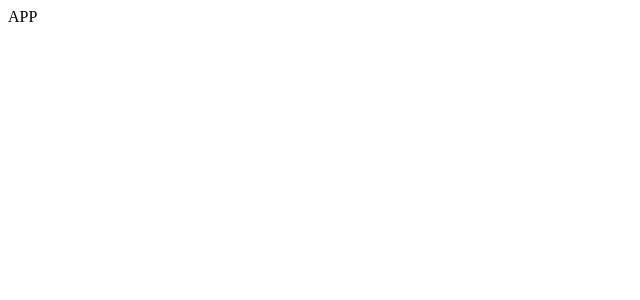
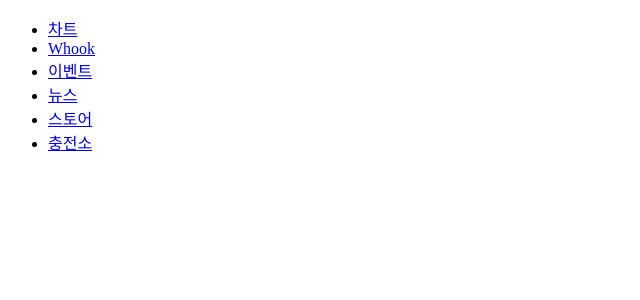
Before and after one commit to brother1-4752/hanteo, a React (Vite) app: page / in a window 1280 px wide. Shown: the top 300 px of the page, without its empty margins (0-640 px from the left). Built offline with nearby package versions, Linux system fonts and the light colour scheme.

Commit message:
chore: react-router-dom 라이브러리 설치 / feat: 레이아웃 및 마크업 작업 완료

```diff
--- a/package.json
+++ b/package.json
@@ -11,12 +11,14 @@
   },
   "dependencies": {
     "react": "^19.0.0",
-    "react-dom": "^19.0.0"
+    "react-dom": "^19.0.0",
+    "react-router-dom": "^7.1.5"
   },
   "devDependencies": {
     "@eslint/js": "^9.19.0",
     "@types/react": "^19.0.8",
     "@types/react-dom": "^19.0.3",
+    "@types/react-router-dom": "^5.3.3",
     "@vitejs/plugin-react": "^4.3.4",
     "eslint": "^9.19.0",
     "eslint-plugin-react-hooks": "^5.0.0",
--- a/src/App.tsx
+++ b/src/App.tsx
@@ -1,5 +1,39 @@
+import { Outlet } from "react-router-dom";
+
 function App() {
-  return <div>APP</div>;
+  return (
+    <div>
+      {/* GNB */}
+      <nav>
+        <ul>
+          <li>
+            <a href="/chart">차트</a>
+          </li>
+          <li>
+            <a href="/whook">Whook</a>
+          </li>
+          <li>
+            <a href="/event">이벤트</a>
+          </li>
+          <li>
+            <a href="/news">뉴스</a>
+          </li>
+          <li>
+            <a href="/store">스토어</a>
+          </li>
+          <li>
+            <a href="/charge">충전소</a>
+          </li>
+        </ul>
+      </nav>
+
+      {/* 카테고리별 메인 영역 */}
+      <Outlet />
+
+      {/* 푸터 */}
+      <footer></footer>
+    </div>
+  );
 }
 
 export default App;
```
Also changed, not shown: .pnp.cjs, 1 other file (tests, documents, lock files or other folders).
